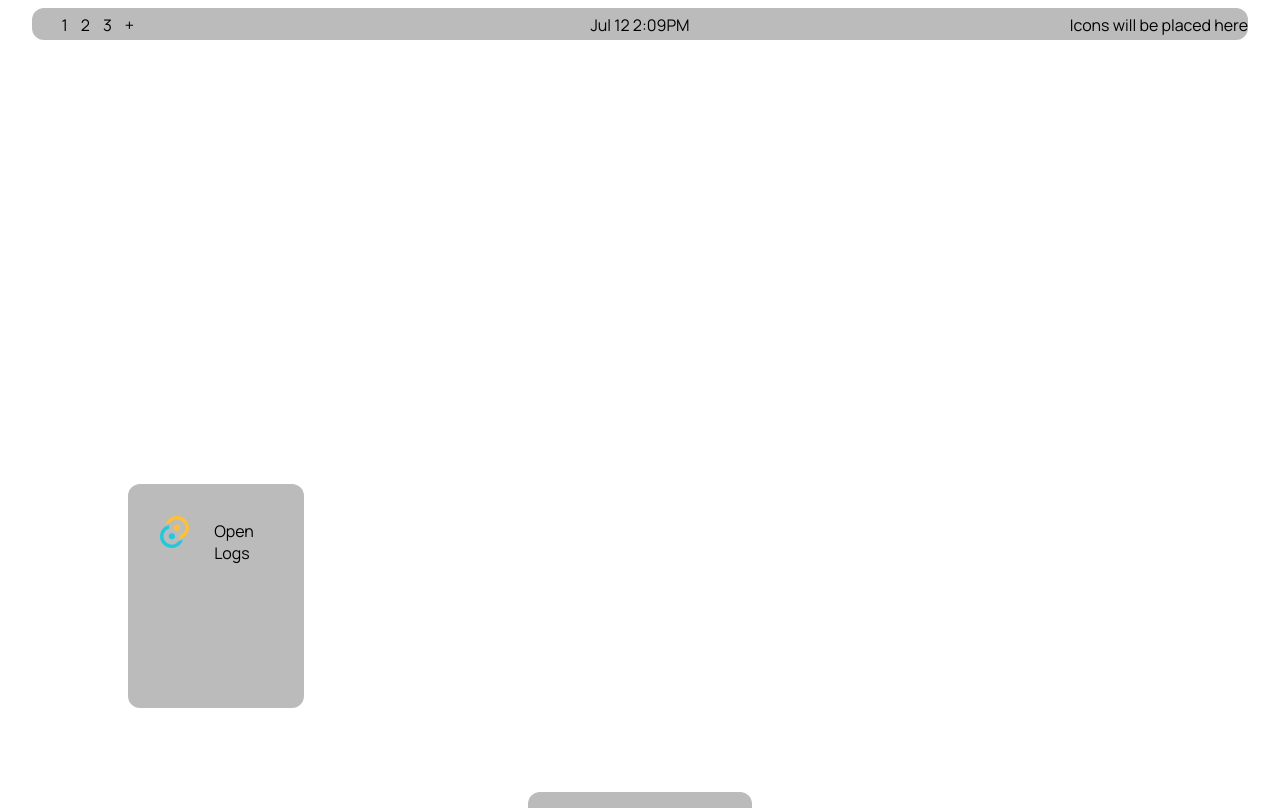
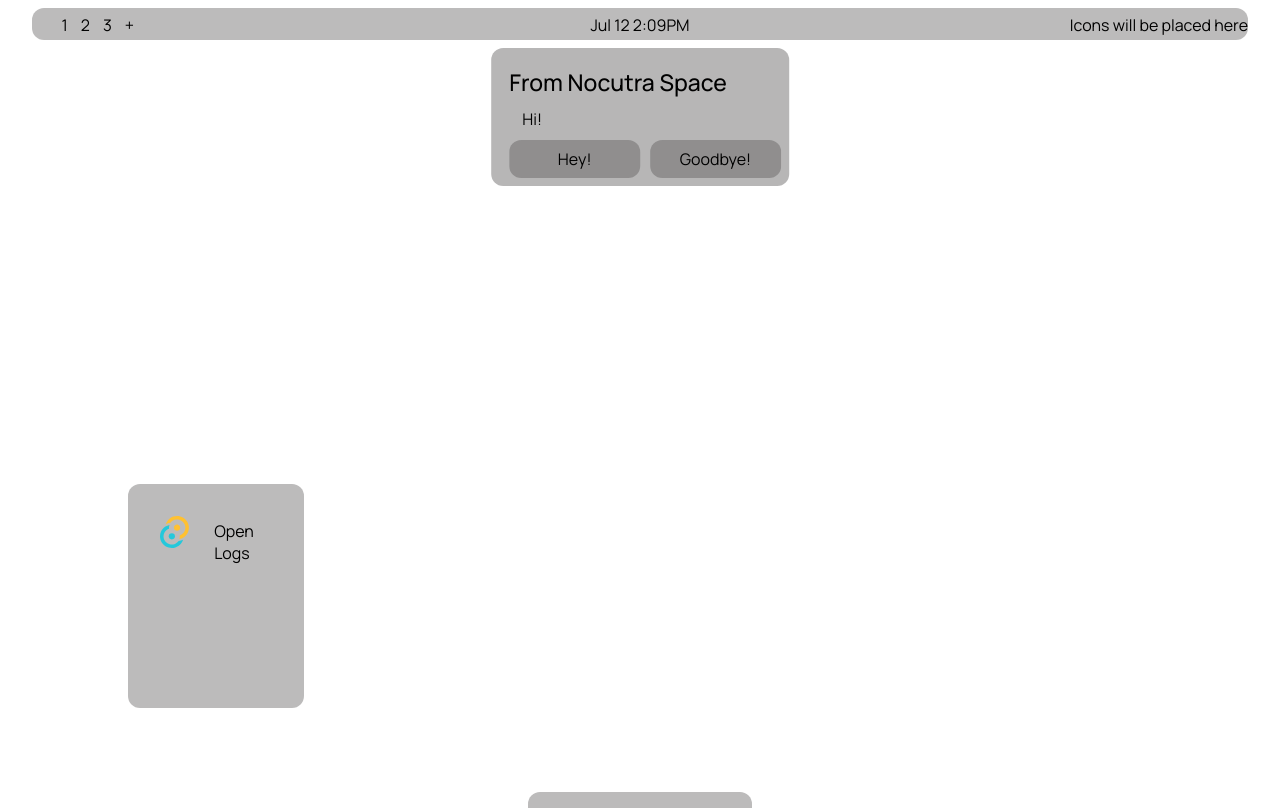
Before and after one commit to NocturaEcosystem/Desktop_shell, a Vue app: page / in a window 1280 px wide. Built offline with nearby package versions, Linux system fonts and the light colour scheme.

Commit message:
notificatios

```diff
--- a/src/App.vue
+++ b/src/App.vue
@@ -1,17 +1,18 @@
 <script setup lang="ts">
 import panel from "./components/panel.vue"
 import topPanel from "./components/topPanel.vue"
-import timeContext from "./components/contexts/time.vue"
-import sysContext from "./components/contexts/sys.vue"
 import shellContext from "./components/contexts/shell.vue"
+import notification from "./components/notify..vue"
 </script>
 
 <style src="./styles/vars.css"></style>
 <style src="./styles/main.css"></style>
+<style src="./styles/notify.css"></style>
 
 <template>
   <topPanel />
   <panel />
+  <notification />
 
   <shellContext />
 </template>
--- a/src/components/contexts/time.vue
+++ b/src/components/contexts/time.vue
@@ -4,7 +4,7 @@
 <template>
     <div class="time-context">
         <div class="notifications">
-            <div class="notification">
+            <div class="notification notifyext">
                 <div class="notification-title">From Nocutra Space</div>
                 <div class="notification-main">
                     <div class="notification-subject">Hi!</div>
--- /dev/null
+++ b/src/components/notify..vue
@@ -0,0 +1,15 @@
+<script setup lang="ts">
+</script>
+
+<template>
+    <div class="notification notifywin">
+        <div class="notification-title">From Nocutra Space</div>
+        <div class="notification-main">
+            <div class="notification-subject">Hi!</div>
+            <div class="notification-options">
+                <div class="notification-button">Hey!</div>
+                <div class="notification-button">Goodbye!</div>
+            </div>
+        </div>
+    </div>
+</template>
--- a/src/components/topPanel.vue
+++ b/src/components/topPanel.vue
@@ -1,18 +1,37 @@
 <script setup lang="ts">
 import timeContext from "../components/contexts/time.vue"
 import sysContext from "../components/contexts/sys.vue"
-import { onMounted, onUnmounted, ref } from 'vue'
-
-
+import { ref, onMounted, onActivated } from 'vue'
 
 let showTime = ref(false)
 let showSys = ref(false)
+let currentWorkspace = 0
+let workspace = ref<HTMLElement | null>(null)
+let changeWorkspace = (num: number) => {}
+
+onMounted(() => {
+    changeWorkspace = (num: number) => {
+        const work_el = workspace.value?.children[num] as HTMLDivElement | undefined
+        const prev_el = workspace.value?.children[currentWorkspace] as HTMLDivElement | undefined
+        if (work_el && prev_el) {
+            work_el.classList.add('active')
+            prev_el.classList.remove('active')
+            currentWorkspace = num
+        }
+    }
+    changeWorkspace(currentWorkspace)
+})
+
+function handleWorkspceSrcoll() {
+    currentWorkspace += 1
+    changeWorkspace(currentWorkspace)
+}
 </script>
 
 <template>
     <div class="topPanel">
         <div class="topPanel-left">
-            <div class="panelWorkspace">
+            <div class="panelWorkspace" ref="workspace" @scroll="handleWorkspceSrcoll();">
                 <div>1</div>
                 <div>2</div>
                 <div>3</div>
--- a/src/styles/contexts/time.css
+++ b/src/styles/contexts/time.css
@@ -24,73 +24,10 @@
     gap: 15px;
 }
 
-.notification {
-    height: fit-content;
+.notifyext {
     min-height: 12vh;
     width: 90%;
     margin-left: 10px;
-    padding: 1vh;
-    border-radius: var(--radi);
-    background-color: var(--secondaryColor);
-    transition: all var(--reactTime) ease;
-}
-
-.notification-title {
-    font-size: calc(var(--fntsize) + 5px);
-    font-weight: 500;
-}
-
-.notification > * {
-    margin-left: 10px;
-    margin-top: 10px;
-}
-
-.notification-main > *{
-    margin-top: 10px;
-    margin-left: 13px;
-    gap: 10px;
-}
-
-.notification-options {
-    margin: unset;
-    margin-top: 10px;
-    display: flex;
-    justify-content: space-evenly;
-    overflow-x: auto;
-    height: fit-content;
-}
-
-.notification-button {
-    flex: 1;
-    cursor: pointer;
-    padding: 1vh;
-    background-color: var(--secondaryColor);
-    border-radius: var(--radi);
-    text-align: center;
-    transition: all var(--reactTime) ease;
-}
-
-.notification-button:hover {
-    backdrop-filter: blur(--blur);
-    background-color: var(--primaryColor);
-}
-
-.notification:hover {
-    background-color: var(--primaryColor);
-    scale: var(--scaleAmnt);
-}
-
-.card {
-    display: flex;
-    flex-direction: column;
-    background-color: var(--primaryColor);
-    border-radius: var(--radi);
-    padding: 2vh;
-    transition: all var(--reactTime) ease;
-}
-
-.card:hover {
-    scale: var(--scaleAmnt);
 }
 
 .deviceext {
--- a/src/styles/main.css
+++ b/src/styles/main.css
@@ -7,3 +7,16 @@ html, body {
     height: 100%;
     background: transparent;
 }
+
+.card {
+    display: flex;
+    flex-direction: column;
+    background-color: var(--primaryColor);
+    border-radius: var(--radi);
+    padding: 2vh;
+    transition: all var(--reactTime) ease;
+}
+
+.card:hover {
+    scale: var(--scaleAmnt);
+}
--- /dev/null
+++ b/src/styles/notify.css
@@ -0,0 +1,60 @@
+.notification {
+    height: fit-content;
+    padding: 1vh;
+    border-radius: var(--radi);
+    background-color: var(--secondaryColor);
+    transition: all var(--reactTime) ease;
+}
+
+.notification-title {
+    font-size: calc(var(--fntsize) + 5px);
+    font-weight: 500;
+}
+
+.notification > * {
+    margin-left: 10px;
+    margin-top: 10px;
+}
+
+.notification-main > *{
+    margin-top: 10px;
+    margin-left: 13px;
+    gap: 10px;
+}
+
+.notification-options {
+    margin: unset;
+    margin-top: 10px;
+    display: flex;
+    justify-content: space-evenly;
+    overflow-x: auto;
+    height: fit-content;
+}
+
+.notification-button {
+    flex: 1;
+    cursor: pointer;
+    padding: 1vh;
+    background-color: var(--secondaryColor);
+    border-radius: var(--radi);
+    text-align: center;
+    transition: all var(--reactTime) ease;
+}
+
+.notification-button:hover {
+    backdrop-filter: blur(--blur);
+    background-color: var(--primaryColor);
+}
+
+.notification:hover {
+    background-color: var(--primaryColor);
+    scale: var(--scaleAmnt);
+}
+
+.notifywin {
+    position: absolute;
+    width: 22vw;
+    left: 50%;
+    transform: translateX(-50%);
+    top: 6vh
+}
--- a/src/styles/topPanel.css
+++ b/src/styles/topPanel.css
@@ -50,6 +50,11 @@
     background-color: var(--primaryFocus);
 }
 
+
+.panelWorkspace > *.active {
+    background-color: var(--primaryFocus);
+}
+
 .sys-icons {
     margin-left: -11vw;
 }
```
